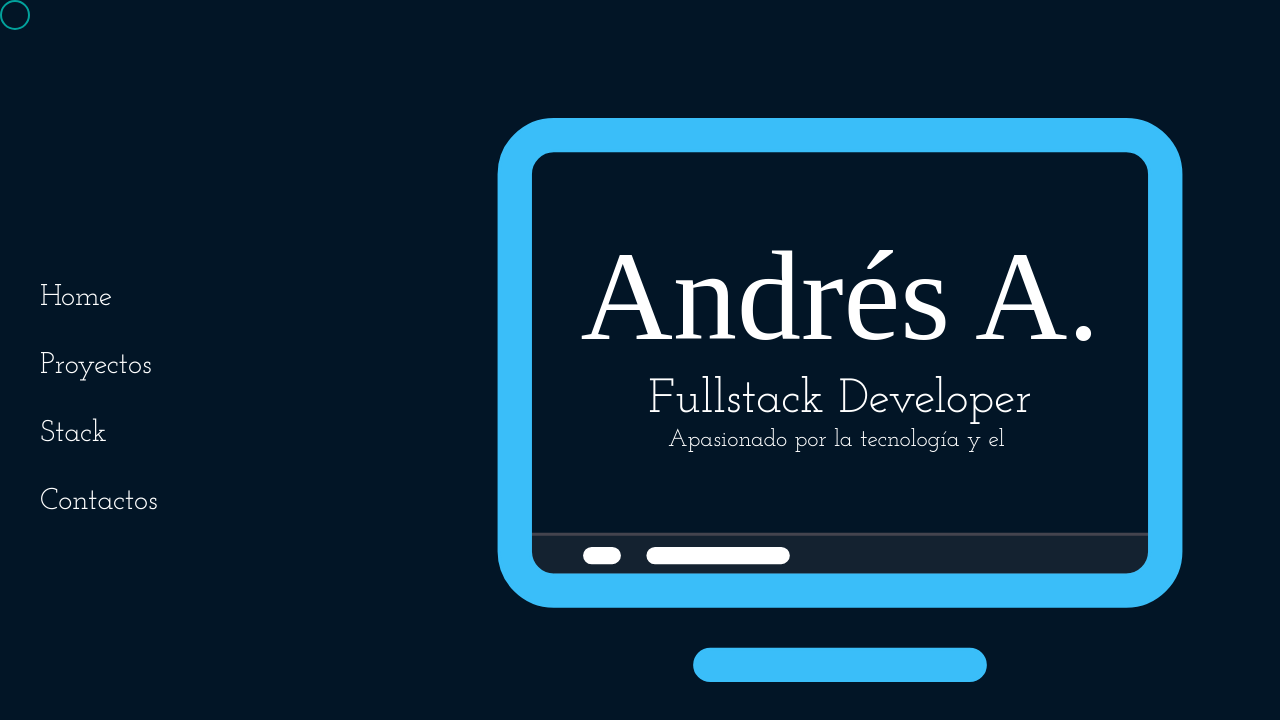
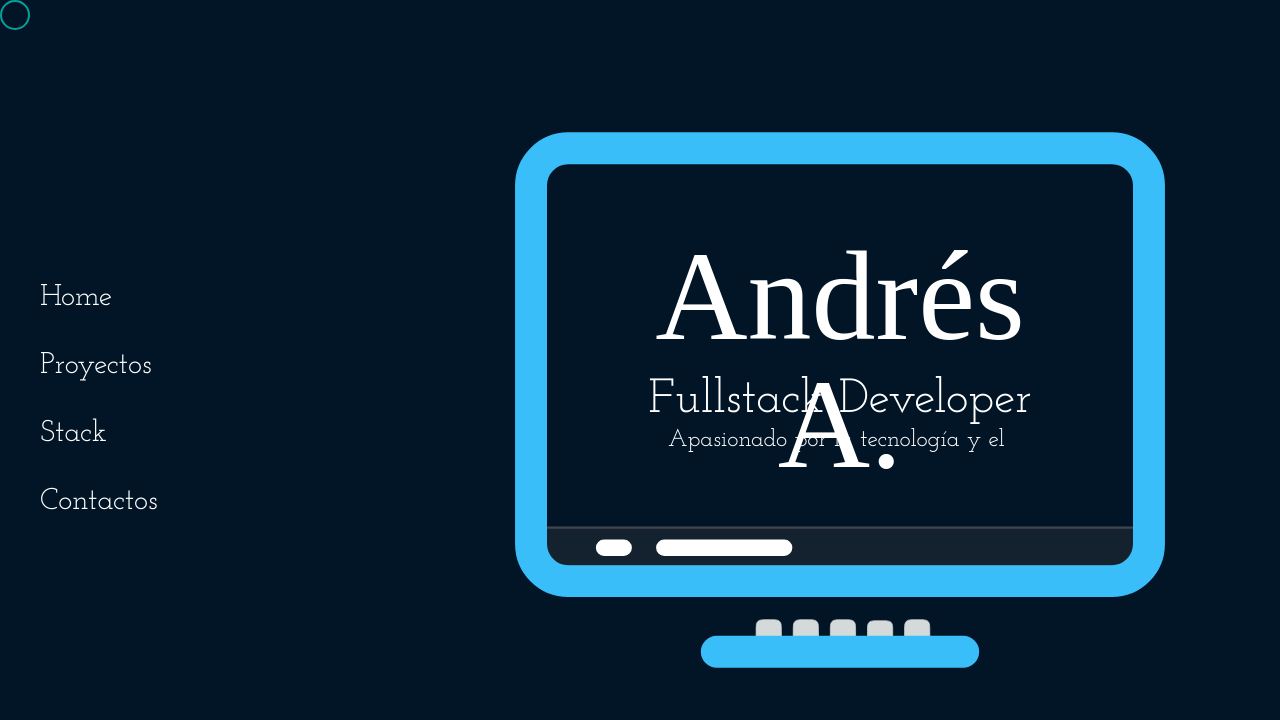
Before and after one commit to Andresalfaro7/portfolio, a React (Vite) app: page / in a window 1280 px wide. Shown: the top 720 px of the page. Built offline with nearby package versions, Linux system fonts and the light colour scheme; a web font is replaced by a local one.

Commit message:
feat: enhance ComputerAnimation component and update Home page layout for better responsiveness

```diff
--- a/src/components/ComputerAnimation.tsx
+++ b/src/components/ComputerAnimation.tsx
@@ -5,6 +5,13 @@ interface ComputerAnimationProps {
     height: string;
 }
 const ComputerAnimation = ({ width, height }: ComputerAnimationProps) => {
+    const iconData = [
+        { x: 440, y: 850, scale: 2 },
+        { x: 490, y: 850, scale: 2 },
+        { x: 540, y: 850, scale: 2 },
+        { x: 590, y: 850, scale: 2 },
+        { x: 640, y: 850, scale: 2 },
+    ];
     return (
         <svg width={width} height={height} viewBox="0 0 1024 1024" className="icon" version="1.1" xmlns="http://www.w3.org/2000/svg">
             <motion.path
@@ -12,16 +19,49 @@ const ComputerAnimation = ({ width, height }: ComputerAnimationProps) => {
                 d="M145.7 736h732.6c16.5 0 30-13.5 30-30v-22.1H115.7V706c0 16.6 13.5 30 30 30z"
                 fill="#44444E"
                 stroke={"#44444E"}
-                strokeWidth={4}
+                strokeWidth={3}
                 initial={{ pathLength: 0, fillOpacity: 0 }}
                 animate={{ pathLength: 1, fillOpacity: 1 }}
                 transition={{ pathLength: { duration: 4, ease: "easeInOut", delay: 1.5 }, fillOpacity: { delay: 5, duration: 1 } }}
             />
+            {iconData.map((icon, index) => (
+                <g
+                    key={index}
+                    transform={`translate(${icon.x}, ${icon.y}) scale(${icon.scale}) rotate(180)`} // Posición y escala base
+                >
+                    <motion.g
+                        initial={{ scaleY: 1 }}
+                        animate={{ scaleY: [1, 0.7, 1] }} // Contracción y recuperación del tamaño
+                        transition={{
+                            duration: 0.4,       // Velocidad de cada animación
+                            ease: "easeInOut",
+                            delay: index * 0.3,  // Cada botón se anima uno tras otro
+                            repeat: Infinity,    // Ciclo infinito
+                            repeatDelay: 1       // Tiempo de espera entre ciclos
+                        }}
+                        style={{
+                            transformOrigin: "bottom center" // 🔹 Fija la base del botón, solo se contrae hacia arriba
+                        }}
+                    >
+                        <motion.path
+                            opacity="1"
+                            d="M20.5 7V13C20.5 16.7712 20.5 18.6569 19.3284 19.8284C18.1569 21 16.2712 21 12.5 21H11.5C7.72876 21 5.84315 21 4.67157 19.8284C3.5 18.6569 3.5 16.7712 3.5 13V7"
+                            fill="#D3DAD9"
+                            stroke="#D3DAD9"
+                            strokeLinecap="round"
+                            strokeWidth={0.5}
+                            initial={{ pathLength: 0, fillOpacity: 0 }}
+                            animate={{ pathLength: 1, fillOpacity: 1 }}
+                            transition={{ pathLength: { duration: 4, ease: "easeInOut" }, fillOpacity: { delay: 2, duration: 1 } }}
+                        />
+                    </motion.g>
+                </g>
+            ))}
             <motion.path
                 className="screen"
                 d="M878.3 152.9H145.7c-38.6 0-70 31.4-70 70V706c0 38.6 31.4 70 70 70h732.6c38.6 0 70-31.4 70-70V222.9c0-38.6-31.4-70-70-70z m30 531V706c0 16.5-13.5 30-30 30H145.7c-16.5 0-30-13.5-30-30V222.9c0-16.5 13.5-30 30-30h732.6c16.5 0 30 13.5 30 30v461zM678 871.1H346c-11 0-20-9-20-20s9-20 20-20h332c11 0 20 9 20 20s-9 20-20 20z"
                 stroke="#3ABEF9"
-                strokeWidth={4}
+                strokeWidth={3}
                 fill="#3ABEF9" // Empieza con el mismo color pero lo animamos
                 initial={{ pathLength: 0, fillOpacity: 0 }}
                 animate={{ pathLength: 1, fillOpacity: 1 }}
@@ -42,24 +82,3 @@ const ComputerAnimation = ({ width, height }: ComputerAnimationProps) => {
 }
 
 export default ComputerAnimation;
-
-export const defaultComponent = ({ width, height }: ComputerAnimationProps) => {
-    return (
-        <svg width={width} height={height} viewBox="0 0 1024 1024" className="icon" version="1.1" xmlns="http://www.w3.org/2000/svg">
-            {/* <path d="M878.3 192.9H145.7c-16.5 0-30 13.5-30 30V706c0 16.5 13.5 30 30 30h732.6c16.5 0 30-13.5 30-30V222.9c0-16.5-13.5-30-30-30z" fill="#FFFFFF" /> */}
-            <path d="M145.7 736h732.6c16.5 0 30-13.5 30-30v-22.1H115.7V706c0 16.6 13.5 30 30 30z" fill="#E6E6E6" />
-            <path d="M878.3 152.9H145.7c-38.6 0-70 31.4-70 70V706c0 38.6 31.4 70 70 70h732.6c38.6 0 70-31.4 70-70V222.9c0-38.6-31.4-70-70-70z m30 531V706c0 16.5-13.5 30-30 30H145.7c-16.5 0-30-13.5-30-30V222.9c0-16.5 13.5-30 30-30h732.6c16.5 0 30 13.5 30 30v461zM678 871.1H346c-11 0-20-9-20-20s9-20 20-20h332c11 0 20 9 20 20s-9 20-20 20z" fill="#005BFF" />
-            {/* <path d="M127.1 662.7c-2.7 0-5.4-1.1-7.3-3.2-3.7-4.1-3.5-10.4 0.6-14.1l236.5-219.6L463 541.9l258.9-290.7 183.7 196.3c3.8 4 3.6 10.4-0.4 14.1-4 3.8-10.3 3.6-14.1-0.4L722.3 280.8l-259 290.9L355.7 454 133.9 660c-2 1.8-4.4 2.7-6.8 2.7z" fill="#06F3FF" /> */}
-            {/* <path d="M156.4 541.9a82.7 82.8 0 1 0 165.4 0 82.7 82.8 0 1 0-165.4 0Z" fill="#D7E7FF" /> */}
-            {/* <path d="M179.8 541.9a59.3 59.3 0 1 0 118.6 0 59.3 59.3 0 1 0-118.6 0Z" fill="#B5CFF4" /> */}
-            {/* <path d="M208.9 541.9a30.2 30.3 0 1 0 60.4 0 30.2 30.3 0 1 0-60.4 0Z" fill="#005BFF" /> */}
-            {/* <path d="M580.9 329.9a82.7 82.8 0 1 0 165.4 0 82.7 82.8 0 1 0-165.4 0Z" fill="#D7E7FF" /> */}
-            {/* <path d="M604.3 329.9a59.3 59.3 0 1 0 118.6 0 59.3 59.3 0 1 0-118.6 0Z" fill="#B5CFF4" /> */}
-            {/* <path d="M633.4 329.9a30.2 30.3 0 1 0 60.4 0 30.2 30.3 0 1 0-60.4 0Z" fill="#005BFF" /> */}
-            {/* <path d="M719.3 539.6a46.3 46.4 0 1 0 92.6 0 46.3 46.4 0 1 0-92.6 0Z" fill="#D7E7FF" />
-            <path d="M732.4 539.6a33.2 33.2 0 1 0 66.4 0 33.2 33.2 0 1 0-66.4 0Z" fill="#B5CFF4" /> */}
-            {/* <path d="M748.7 539.6a16.9 17 0 1 0 33.8 0 16.9 17 0 1 0-33.8 0Z" fill="#005BFF" /> */}
-            <path d="M436.8 720.1H275.2c-5 0-9-4-9-9s4-9 9-9h161.6c5 0 9 4 9 9 0 4.9-4.1 9-9 9zM220.6 720.1h-26.5c-5 0-9-4-9-9s4-9 9-9h26.5c5 0 9 4 9 9 0 4.9-4.1 9-9 9z" fill="#FFFFFF" />
-        </svg>
-    )
-}
--- a/src/pages/Home.tsx
+++ b/src/pages/Home.tsx
@@ -17,11 +17,11 @@ const Home = () => {
                 </nav>
             </section>
             <section className="w-full md:w-2/3 relative">
-                <div className="hidden md:block absolute w-full left-1/2 top-1/2 transform -translate-x-1/2 -translate-y-1/2">
+                <div className="hidden md:block absolute w-full left-1/2 top-1/2 transform -translate-x-1/2 -translate-y-1/2 xl:p-5">
                     <ComputerAnimation width="100%" height="100%" />
                 </div>
                 <motion.div
-                    className="flex flex-col items-center text-center relative z-10 md:px-14 lg:px-24 xl:px-32 md:pb-20 lg:pb-28 "
+                    className="flex flex-col items-center text-center relative z-10 md:px-14 lg:px-28 xl:px-36 md:pb-20 xl:pb-28 "
                     initial={{ opacity: 0, y: 20 }}
                     animate={{ opacity: 1, y: 0 }}
                     transition={{ duration: 0.5 }}
```
